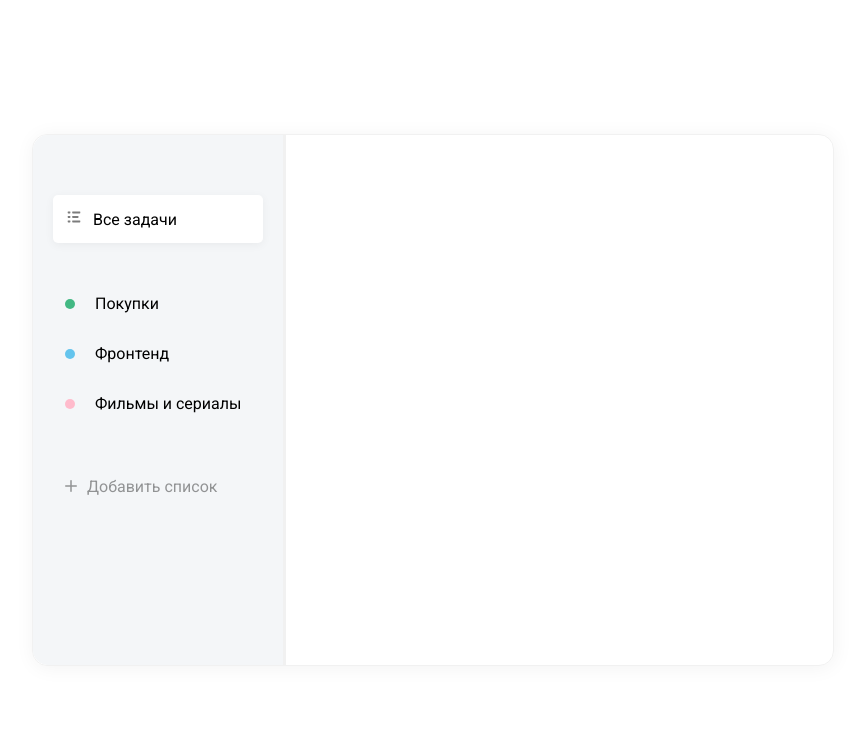
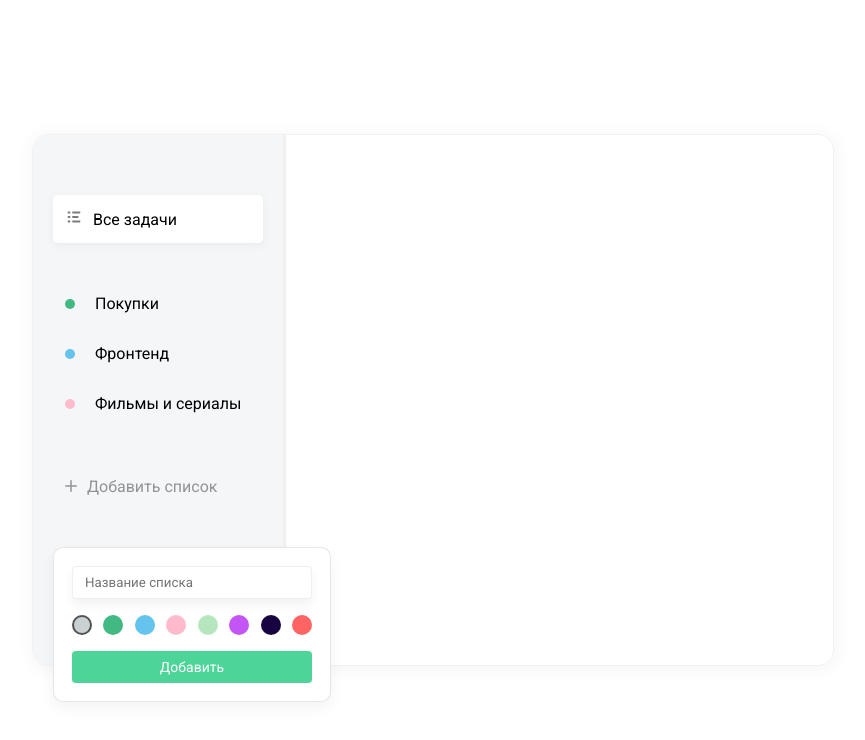
Before and after one commit to bakai01/todo, a React (Create React App) app: page /lists/1 in a window 1280 px wide. Both pictures are taken after a click on the item "Добавить список". Shown: the top 740 px of the page, without its empty margins (207-1072 px from the left). Built offline with nearby package versions, Linux system fonts and the light colour scheme.

Commit message:
added modal window for add new list

```diff
--- a/src/App.js
+++ b/src/App.js
@@ -1,5 +1,7 @@
 import React from "react";
 import List from "./components/List";
+import AddList from "./components/AddList"
+import DB from "./assets/db.json"
 
 const App = () => {
     return (
@@ -41,18 +43,8 @@ const App = () => {
                         name: "Фильмы и сериалы"
                     }
                 ]} />
-                <List items={[
-                    {
-                        id: 4,
-                        className: "list__add-button",
-                        icon: (<svg width="12" height="12" viewBox="0 0 16 16" fill="none" xmlns="http://www.w3.org/2000/svg">
-                            <path d="M8 1V15" stroke="black" strokeWidth="2" strokeLinecap="round" strokeLinejoin="round" />
-                            <path d="M1 8H15" stroke="black" strokeWidth="2" strokeLinecap="round" strokeLinejoin="round" />
-                        </svg>
-                        ),
-                        name: "Добавить список"
-                    }
-                ]} />
+
+                <AddList colors={DB.colors} />
             </div>
 
             <div className="app__tasks"></div>
--- /dev/null
+++ b/src/components/AddList/AddList.scss
@@ -0,0 +1,44 @@
+.add-list {
+    &__popup {
+        width: 240px;
+        background: #FFFFFF;
+        box-shadow: 0px 6px 15px rgba(0, 0, 0, 0.05);
+        border-radius: 10px;
+        padding: 18px;
+        border: 1px solid #0a090918;
+
+        .button {
+            padding: 8px;
+            width: 100%;
+            margin-top: 16px;
+            font-size: 14px;
+        }
+
+        &-colors {
+            display: flex;
+            justify-content: space-between;
+            margin-top: 16px;
+
+            .badge {
+                width: 16px;
+                height: 16px;
+                cursor: pointer;
+                border: 2px solid transparent;
+
+                &.active {
+                    border: 2px solid #525252;
+                }
+            }
+        }
+
+    }
+}
+
+.list__add-button {
+    opacity: 0.4;
+
+    &:hover {
+        opacity: 1;
+        transition: .2s;
+    }
+}
--- /dev/null
+++ b/src/components/AddList/index.jsx
@@ -0,0 +1,44 @@
+import React, { useState } from "react";
+import List from "../List"
+import Badge from "../Badge"
+
+import "./AddList.scss";
+
+const AddButtonList = ({ colors }) => {
+    const [visiblePopup, setVisiblePopup] = useState(false);
+    const [selectedColor, setColor] = useState(colors[0].id);
+
+    return (
+        <div className="add-list">
+            <List onClick={() => { setVisiblePopup(true) }} items={[
+                {
+                    id: 4,
+                    className: "list__add-button",
+                    icon: (<svg width="12" height="12" viewBox="0 0 16 16" fill="none" xmlns="http://www.w3.org/2000/svg">
+                        <path d="M8 1V15" stroke="black" strokeWidth="2" strokeLinecap="round" strokeLinejoin="round" />
+                        <path d="M1 8H15" stroke="black" strokeWidth="2" strokeLinecap="round" strokeLinejoin="round" />
+                    </svg>
+                    ),
+                    name: "Добавить список"
+                }
+            ]} />
+
+            {visiblePopup && <div className="add-list__popup">
+                <input className="field" type="text" placeholder="Название списка" />
+                <div className="add-list__popup-colors">
+                    {
+                        colors.map(item => <Badge
+                            key={item.id}
+                            color={item.name}
+                            onClick={() => setColor(item.id)}
+                            className={selectedColor === item.id && "active"}
+                        />)
+                    }
+                </div>
+                <button className="button">Добавить</button>
+            </div>}
+        </div>
+    );
+};
+
+export default AddButtonList;
--- /dev/null
+++ b/src/components/Badge/Badge.scss
@@ -0,0 +1,31 @@
+.badge {
+    display: block;
+    width: 10px;
+    height: 10px;
+    border-radius: 30px;
+
+    &__green {
+        background-color: #42B883;
+    }
+    &__blue {
+        background-color: #64C4ED;
+    }
+    &__pink {
+        background-color: #FFBBCC;
+    }
+    &__grey {
+        background-color: #C9D1D3;
+    }
+    &__lime {
+        background-color: #B6E6BD;
+    }
+    &__purple {
+        background-color: #C355F5;
+    }
+    &__black {
+        background-color: #170341;
+    }
+    &__red {
+        background-color: #FF6464;
+    }
+}
--- /dev/null
+++ b/src/components/Badge/index.jsx
@@ -0,0 +1,10 @@
+import React from "react";
+import classNames from "classnames";
+
+import "./Badge.scss";
+
+const Badge = ({ color, onClick, className }) => <i
+    onClick={onClick}
+    className={classNames("badge", {[`badge__${color}`]: color}, className)}></i>;
+
+export default Badge;
--- a/src/components/List/List.scss
+++ b/src/components/List/List.scss
@@ -1,15 +1,5 @@
 .list {
     margin-bottom: 38px;
-
-    &__add-button {
-        opacity: 0.4;
-
-
-        &:hover {
-            opacity: 1;
-            transition: .2s;
-        }
-    }
 
     li {
         display: flex;
@@ -22,22 +12,10 @@
             margin-right: 10px;
         }
 
-        .badge {
-            display: block;
-            width: 10px;
-            height: 10px;
-            border-radius: 30px;
+        span {
+            user-select: none;
+        }
 
-            &__green {
-                background-color: #42B883;
-            }
-            &__blue {
-                background-color: #64C4ED;
-            }
-            &__pink {
-                background-color: #FFBBCC;
-            }
-        }
     }
 
     li.active {
--- a/src/components/List/index.jsx
+++ b/src/components/List/index.jsx
@@ -1,17 +1,18 @@
 import React from "react";
 import className from "classnames";
+import Badge from "../Badge"
 
 import "./List.scss"
 
-const List = ({ items }) => {
+const List = ({ items, onClick }) => {
     return (
-        <ul className="list">
+        <ul onClick={onClick} className="list">
             {
                 items.map(item => (
                     <li key={item.id} className={className(item.className, {active: item.active})}>
                         <i>{item.icon
                             ? item.icon
-                            : <i className={`badge badge__${item.color}`}></i>
+                            : <Badge color={item.color} />
                         }</i>
                         <span>{item.name}</span>
                     </li>
--- a/src/index.scss
+++ b/src/index.scss
@@ -28,4 +28,33 @@
         border-bottom-left-radius: 15px;
         padding: 60px 20px;
     }
+
+    .field {
+        background: #FFFFFF;
+        box-shadow: 0px 6px 10px rgba(0, 0, 0, 0.05);
+        border: 1px solid #efefef;
+        box-sizing: border-box;
+        border-radius: 4px;
+        padding: 8px 12px;
+        width: 100%;
+
+        &:focus {
+            border-color: #cacaca;
+        }
+    }
+
+    .button {
+        background: #4DD599;
+        border-radius: 4px;
+        border: none;
+        color: #fff;
+
+        &:hover {
+            background: darken($color: #4DD599, $amount: 6);
+        }
+
+        &:active {
+            background: darken($color: #4DD599, $amount: 10);
+        }
+    }
 }
```
Also changed, not shown: src/assets/db.json (indentation only).
